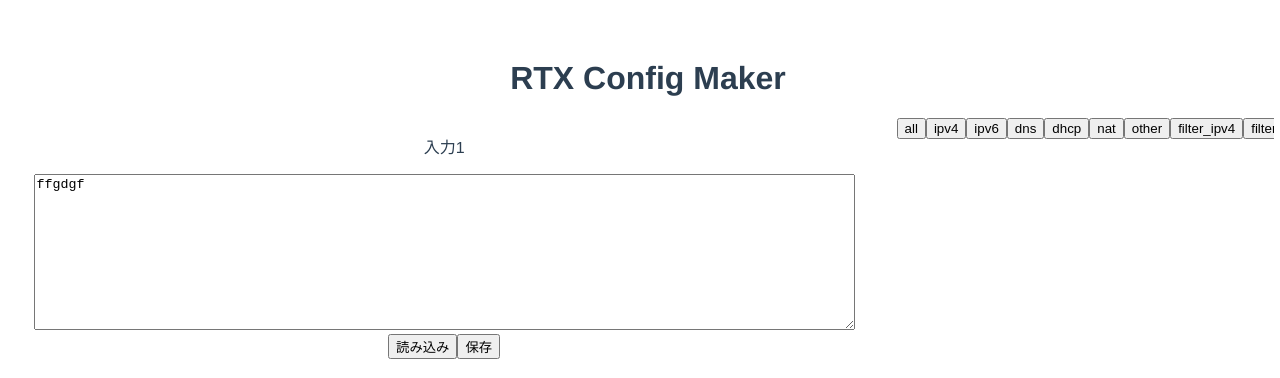
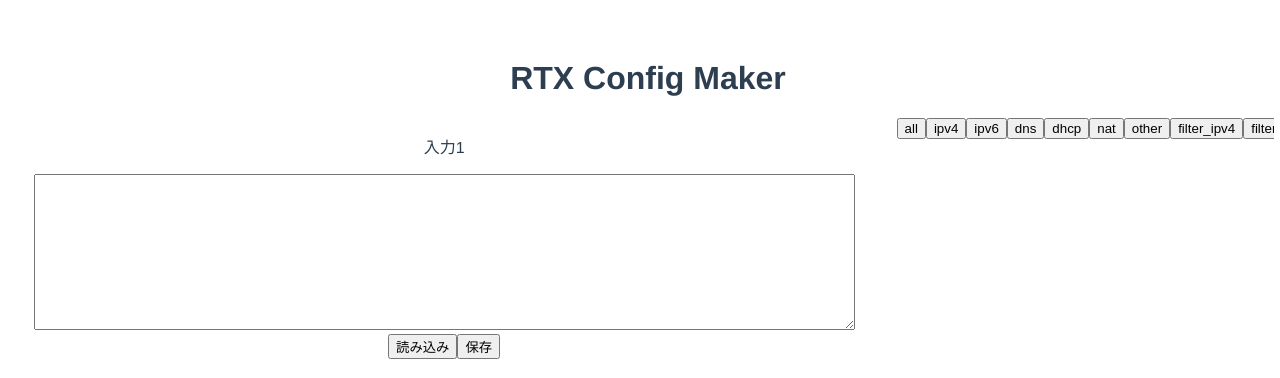
Before and after one commit to hakohumi/rtx_config_maker, a Vue app: page / in a window 1280 px wide. Shown: the top 378 px of the page. Built offline with nearby package versions, Linux system fonts and the light colour scheme.

Commit message:
vue2でプロジェクトを作り直す Fixes #1

```diff
--- a/src/components/HelloWorld.vue
+++ b/src/components/HelloWorld.vue
@@ -151,7 +151,7 @@
 
 @Component
 export default class HelloWorld extends Vue {
-  input1_config = 'ffgdgf'
+  input1_config = ''
   private input2_config = ''
   private output_config: IndexList[] = []
 
```
Also changed, not shown: 1 other file (tests, documents, lock files or other folders).
